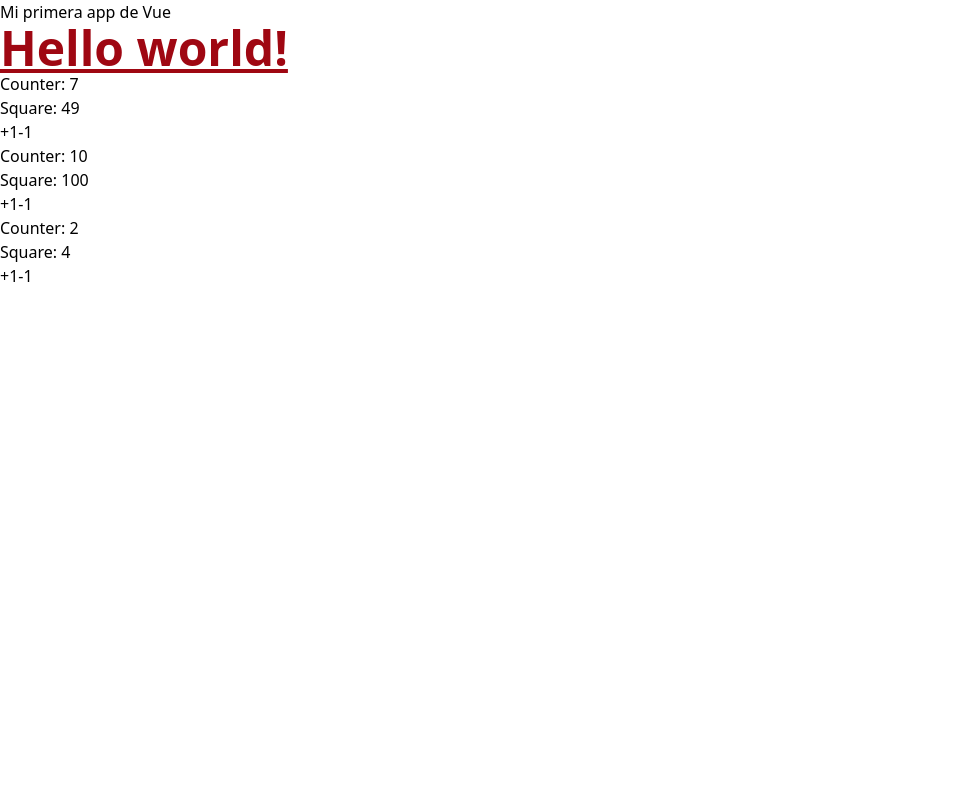
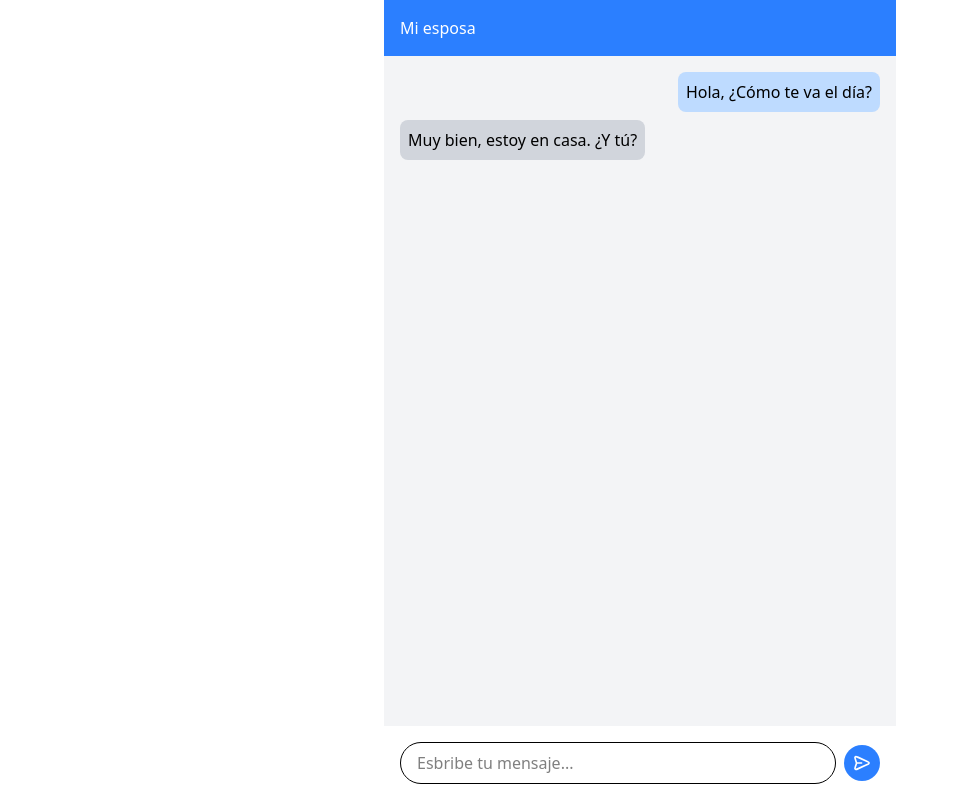
Before and after one commit to Esbosan/indecision-app, a Vue app: page / in a window 1280 px wide. Shown: the whole page, without its empty margins (0-959 px from the left). Built offline with nearby package versions, Linux system fonts and the light colour scheme; the HTML template or start-up script is replaced by a standard one.

Commit message:
Pantalla de chat

```diff
--- a/src/App.vue
+++ b/src/App.vue
@@ -1,14 +1,11 @@
 <template>
-  <h1>Mi primera app de Vue</h1>
-  <h1 class="text-5xl text-red-800 font-bold underline">Hello world!</h1>
 
-  <MeusNumerator :valorem="7" />
-  <MeusNumeratorScript :valorem="10" />
-  <MeusNumeratorScript2 :valorem="2" />
+  <IndecisionView />
+
 </template>
 
 <script lang="ts" setup>
-import MeusNumeratorScript2 from './components/meus-numerator-script/MeusNumeratorScript2.vue';
-import MeusNumerator from './components/MeusNumerator.vue';
-import MeusNumeratorScript from './components/MeusNumeratorScript.vue';
+import IndecisionView from './views/IndecisionView.vue';
+
+
 </script>
--- a/src/components/MeusNumerator.vue
+++ b/src/components/MeusNumerator.vue
@@ -11,14 +11,14 @@
 </template>
 
 <script lang="ts" setup>
-import { computed, ref } from 'vue';
+import { useNumerator } from '@/composables/useNumerator';
+
 
 interface Props {
   valorem: number;
 }
+const props = defineProps<Props>();
+const {numerus, quadrataNumerus} = useNumerator(props.valorem);
 
-const props = defineProps<Props>();
 
-const numerus = ref(props.valorem);
-const quadrataNumerus = computed(() => numerus.value * numerus.value);
 </script>
--- /dev/null
+++ b/src/composables/useNumerator.ts
@@ -0,0 +1,12 @@
+import { computed, ref } from "vue";
+
+export const useNumerator = ( incipiensValorem: number = 10) => {
+
+  const numerus = ref(incipiensValorem);
+const quadrataNumerus = computed(() => numerus.value * numerus.value);
+
+  return{
+    numerus,
+    quadrataNumerus,
+  }
+}
--- /dev/null
+++ b/src/views/IndecisionView.vue
@@ -0,0 +1,56 @@
+<template>
+  <div class="bg-gray-100 h-screen flex flex-col max-w-lg mx-auto">
+    <div class="bg-blue-500 p-4 text-white flex justify-between items-center">
+      <span>Mi esposa</span>
+    </div>
+
+    <div class="p-4 flex-1 overflow-y-auto">
+      <div class="flex flex-col space-y-2">
+        <div class="flex justify-end">
+          <div class="bg-blue-200 text-black p-2 max-w-xs rounded-lg">
+            Hola, ¿Cómo te va el día?
+          </div>
+        </div>
+
+        <div class="flex">
+          <div class="bg-gray-300 text-black p-2 max-w-xs rounded-lg">
+            Muy bien, estoy en casa. ¿Y tú?
+          </div>
+        </div>
+      </div>
+    </div>
+
+    <div class="bg-white flex items-center p-4">
+      <input
+        type="text"
+        class="px-4 py-2 flex-1 border rounded-full focus:outline-none"
+        placeholder="Esbribe tu mensaje..."
+      />
+
+      <button
+        class="bg-blue-500 text-white rounded-full p-2 ml-2 hover:bg-blue-600 focus:outline-none"
+      >
+        <svg
+          width="20px"
+          height="20px"
+          viewBox="0 0 24 24"
+          fill="none"
+          xmlns="http://www.w3.org/2000/svg"
+          stroke="#ffffff"
+        >
+          <g id="SVGRepo_bgCarrier" stroke-width="0"></g>
+          <g id="SVGRepo_tracerCarrier" stroke-linecap="round" stroke-linejoin="round"></g>
+          <g id="SVGRepo_iconCarrier">
+            <path
+              d="M11.5003 12H5.41872M5.24634 12.7972L4.24158 15.7986C3.69128 17.4424 3.41613 18.2643 3.61359 18.7704C3.78506 19.21 4.15335 19.5432 4.6078 19.6701C5.13111 19.8161 5.92151 19.4604 7.50231 18.7491L17.6367 14.1886C19.1797 13.4942 19.9512 13.1471 20.1896 12.6648C20.3968 12.2458 20.3968 11.7541 20.1896 11.3351C19.9512 10.8529 19.1797 10.5057 17.6367 9.81135L7.48483 5.24303C5.90879 4.53382 5.12078 4.17921 4.59799 4.32468C4.14397 4.45101 3.77572 4.78336 3.60365 5.22209C3.40551 5.72728 3.67772 6.54741 4.22215 8.18767L5.24829 11.2793C5.34179 11.561 5.38855 11.7019 5.407 11.8459C5.42338 11.9738 5.42321 12.1032 5.40651 12.231C5.38768 12.375 5.34057 12.5157 5.24634 12.7972Z"
+              stroke="#ffffff"
+              stroke-width="2"
+              stroke-linecap="round"
+              stroke-linejoin="round"
+            ></path>
+          </g>
+        </svg>
+      </button>
+    </div>
+  </div>
+</template>
```
Also changed, not shown: src/App-counter.vue (added, +14 -0 lines).
